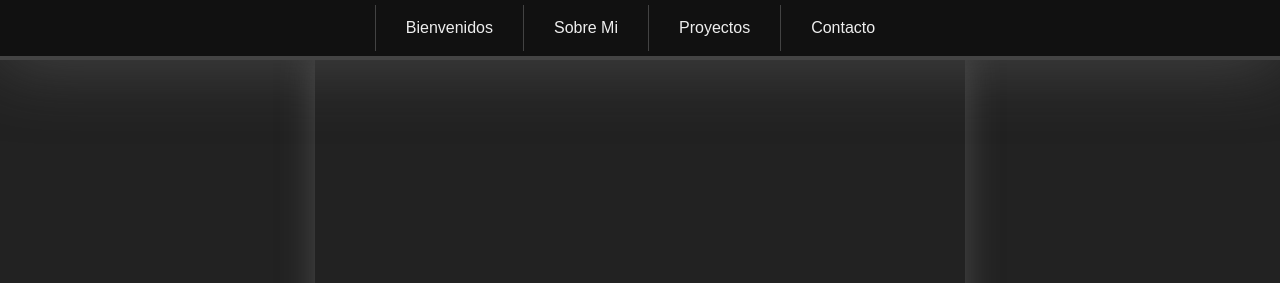
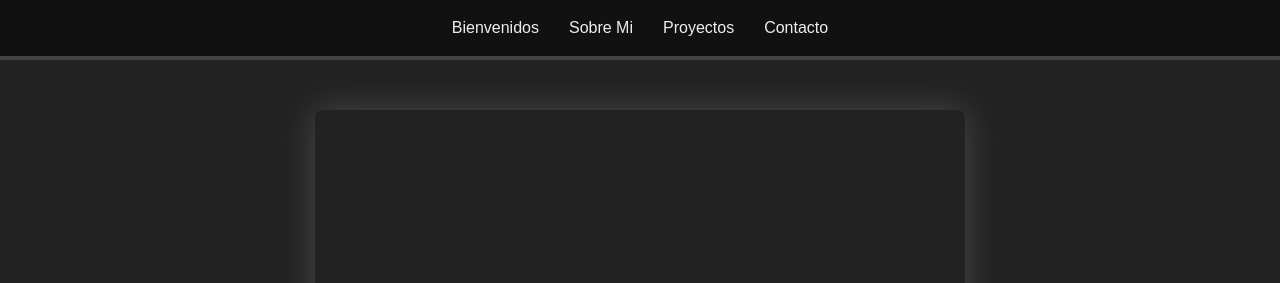
Before and after one commit to KeidemPineda/Mi-Portafolio, a plain HTML site: page index.html in a window 1280 px wide. Shown: the top 283 px of the page. Drawn offline with Linux system fonts and the light colour scheme.

Commit message:
update: index.html

```diff
--- a/index.html
+++ b/index.html
@@ -14,7 +14,6 @@
         </li>
         <li class="nav-li"><a href="#Sobre-mi" class="a-nav">Sobre Mi</a></li>
         <li class="nav-li"><a href="#proyectos" class="a-nav">Proyectos</a></li>
-        <li class="nav-li"></li>
         <li class="nav-li"><a href="#Contacto" class="a-nav">Contacto</a></li>
       </ul>
     </nav>
--- a/styles.css
+++ b/styles.css
@@ -8,12 +8,11 @@ body {
 #nav-bar {
   width: 100%;
   background-color: #111;
-  position: fixed;
   top: 0;
   z-index: 1000;
-  box-shadow: 0px 0px 70px #6669;
   border-bottom: 4px solid #6669;
 }
+
 .ul-nav {
   display: flex;
   list-style-type: none;
@@ -21,16 +20,16 @@ body {
   margin: 0;
   padding: 5px;
 }
+
 .li-nav {
   padding: 0;
   margin: 0;
 }
 .a-nav {
-  display: block;
+  display: flex;
   color: #eee;
-  padding: 14px 30px;
+  padding: 14px 15px;
   text-decoration: none;
-  border-left: 1px solid #6669;
 }
 section {
   max-width: 650px;
```
Also changed, not shown: imagenes/icon.png (added).
